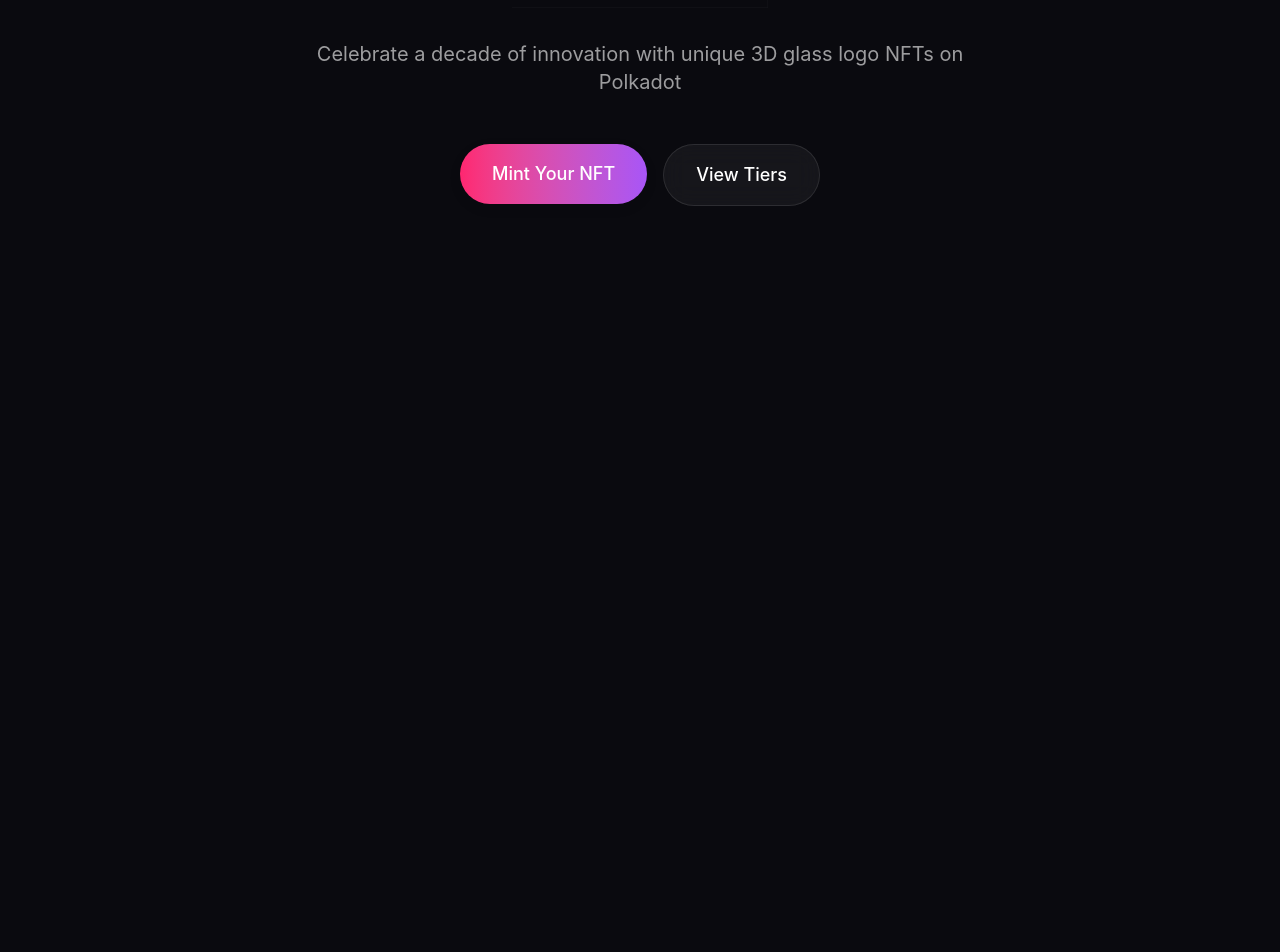
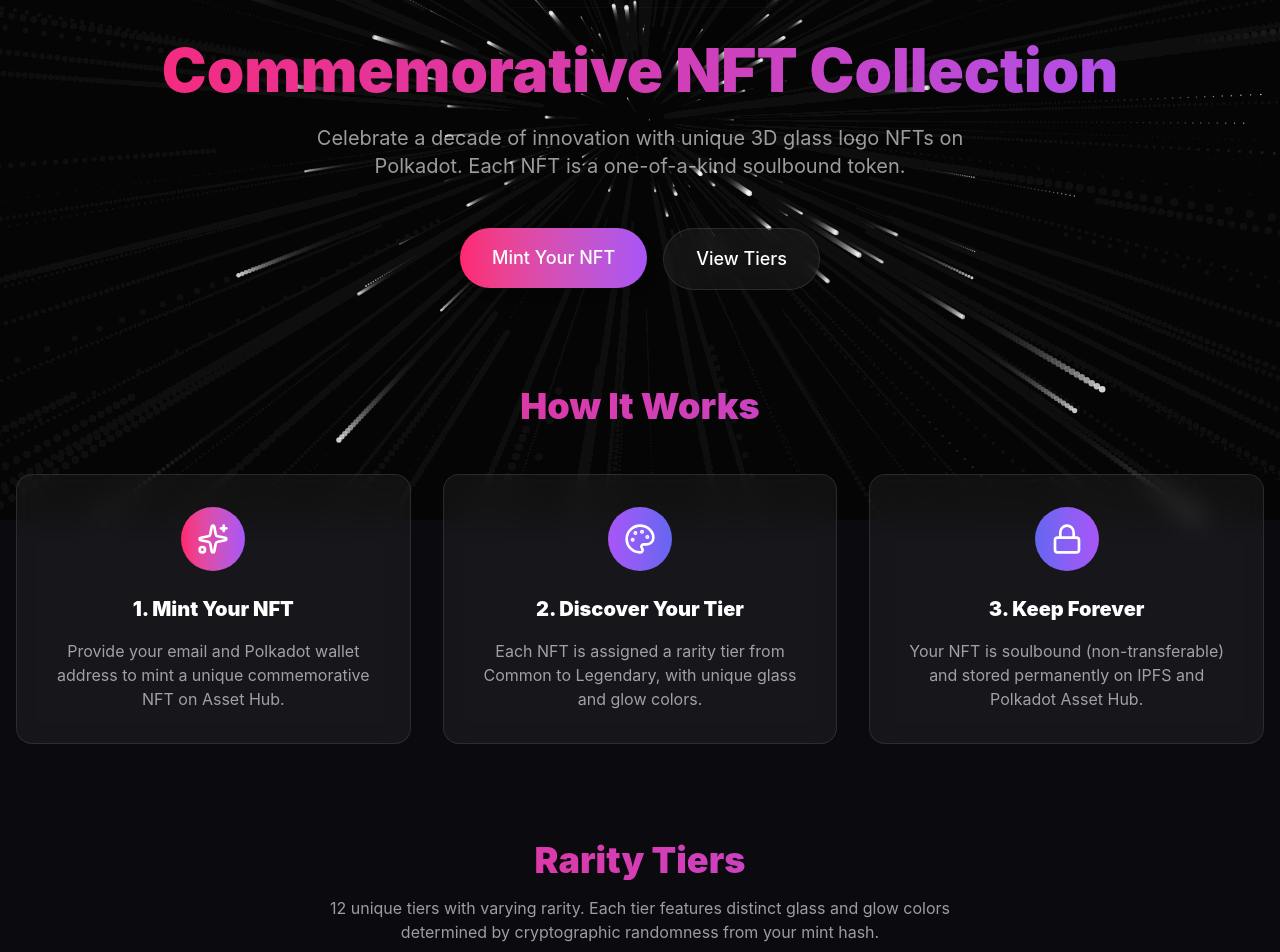
Before and after one commit to seadanda/parity-nft, a Next.js app: page / in a window 1280 px wide. Shown: the part 280-1232 px from the top of the page. Before the commit the page ends 800 px from the top, so only its background shows below. Built offline with nearby package versions, Linux system fonts and the light colour scheme; a web font is replaced by a local one.

Commit message:
Improve landing page

```diff
--- a/src/app/page.tsx
+++ b/src/app/page.tsx
@@ -1,13 +1,100 @@
+'use client';
+
 import Image from 'next/image';
 import Link from 'next/link';
-import { Button } from '@/components/ui';
+import { Button, Card } from '@/components/ui';
+import TierBadge from '@/components/TierBadge';
+import { TIERS } from '@/lib/tiers';
+import { Sparkles, Palette, Lock } from 'lucide-react';
+import { useEffect, useRef } from 'react';
 
 export default function Home() {
+  const canvasRef = useRef<HTMLCanvasElement>(null);
+
+  // Animated starfield background
+  useEffect(() => {
+    const canvas = canvasRef.current;
+    if (!canvas) return;
+
+    const ctx = canvas.getContext('2d');
+    if (!ctx) return;
+
+    const resizeCanvas = () => {
+      canvas.width = window.innerWidth;
+      canvas.height = window.innerHeight;
+    };
+
+    resizeCanvas();
+    window.addEventListener('resize', resizeCanvas);
+
+    // Create stars
+    const stars: Array<{ x: number; y: number; z: number; size: number }> = [];
+    const numStars = 200;
+
+    for (let i = 0; i < numStars; i++) {
+      stars.push({
+        x: Math.random() * canvas.width - canvas.width / 2,
+        y: Math.random() * canvas.height - canvas.height / 2,
+        z: Math.random() * 1000,
+        size: Math.random() * 2,
+      });
+    }
+
+    let animationId: number;
+    const animate = () => {
+      ctx.fillStyle = 'rgba(10, 10, 15, 0.1)';
+      ctx.fillRect(0, 0, canvas.width, canvas.height);
+
+      const centerX = canvas.width / 2;
+      const centerY = canvas.height / 2;
+
+      stars.forEach((star) => {
+        // Move star towards viewer
+        star.z -= 2;
+
+        // Reset if star passes viewer
+        if (star.z <= 0) {
+          star.z = 1000;
+          star.x = Math.random() * canvas.width - canvas.width / 2;
+          star.y = Math.random() * canvas.height - canvas.height / 2;
+        }
+
+        // Project 3D to 2D
+        const x = (star.x / star.z) * 200 + centerX;
+        const y = (star.y / star.z) * 200 + centerY;
+        const size = (1 - star.z / 1000) * star.size * 2;
+
+        // Opacity based on depth
+        const opacity = 1 - star.z / 1000;
+
+        ctx.fillStyle = `rgba(255, 255, 255, ${opacity})`;
+        ctx.beginPath();
+        ctx.arc(x, y, size, 0, Math.PI * 2);
+        ctx.fill();
+      });
+
+      animationId = requestAnimationFrame(animate);
+    };
+
+    animate();
+
+    return () => {
+      window.removeEventListener('resize', resizeCanvas);
+      cancelAnimationFrame(animationId);
+    };
+  }, []);
+
   return (
-    <main className="min-h-screen pt-24 px-4">
-      <div className="max-w-7xl mx-auto">
-        <div className="text-center space-y-12">
-          {/* Hero Logo */}
+    <main className="min-h-screen pt-24 px-4 relative">
+      {/* Animated Starfield Background */}
+      <canvas
+        ref={canvasRef}
+        className="fixed inset-0 -z-10 pointer-events-none"
+      />
+
+      <div className="max-w-7xl mx-auto relative z-10">
+        {/* Hero Section */}
+        <div className="text-center space-y-8 mb-24">
           <div className="flex justify-center mb-8">
             <Image
               src="/parity-10-years-logo.png"
@@ -15,27 +102,137 @@ export default function Home() {
               width={400}
               height={133}
               priority
-              className="w-auto h-32 sm:h-40 lg:h-48"
+              className="w-auto h-32 sm:h-40 lg:h-48 drop-shadow-2xl"
             />
           </div>
 
+          <h1 className="text-4xl sm:text-5xl lg:text-6xl font-bold mb-6 text-gradient-pink-purple">
+            Commemorative NFT Collection
+          </h1>
+
           <p className="text-xl text-text-muted max-w-2xl mx-auto">
-            Celebrate a decade of innovation with unique 3D glass logo NFTs on Polkadot
+            Celebrate a decade of innovation with unique 3D glass logo NFTs on Polkadot.
+            Each NFT is a one-of-a-kind soulbound token.
           </p>
 
-          <div className="flex gap-4 justify-center flex-wrap">
+          <div className="flex gap-4 justify-center flex-wrap pt-4">
             <Link href="/mint">
               <Button variant="primary" size="lg">
                 Mint Your NFT
               </Button>
             </Link>
-            <Button variant="secondary" size="lg" onClick={() => {
-              document.getElementById('tiers')?.scrollIntoView({ behavior: 'smooth' });
-            }}>
+            <Button
+              variant="secondary"
+              size="lg"
+              onClick={() => {
+                document.getElementById('tiers')?.scrollIntoView({ behavior: 'smooth' });
+              }}
+            >
               View Tiers
             </Button>
           </div>
         </div>
+
+        {/* 3-Step Explanation */}
+        <section className="mb-24">
+          <h2 className="text-3xl sm:text-4xl font-bold text-center mb-12 text-gradient-pink-purple">
+            How It Works
+          </h2>
+          <div className="grid grid-cols-1 md:grid-cols-3 gap-8">
+            {/* Step 1: Mint */}
+            <Card glass className="text-center p-8 hover:scale-105 transition-transform">
+              <div className="flex justify-center mb-6">
+                <div className="w-16 h-16 rounded-full bg-gradient-to-r from-parity-pink to-parity-purple flex items-center justify-center">
+                  <Sparkles className="w-8 h-8 text-white" />
+                </div>
+              </div>
+              <h3 className="text-xl font-bold mb-4">1. Mint Your NFT</h3>
+              <p className="text-text-muted">
+                Provide your email and Polkadot wallet address to mint a unique commemorative NFT on Asset Hub.
+              </p>
+            </Card>
+
+            {/* Step 2: Discover */}
+            <Card glass className="text-center p-8 hover:scale-105 transition-transform">
+              <div className="flex justify-center mb-6">
+                <div className="w-16 h-16 rounded-full bg-gradient-to-r from-parity-purple to-parity-indigo flex items-center justify-center">
+                  <Palette className="w-8 h-8 text-white" />
+                </div>
+              </div>
+              <h3 className="text-xl font-bold mb-4">2. Discover Your Tier</h3>
+              <p className="text-text-muted">
+                Each NFT is assigned a rarity tier from Common to Legendary, with unique glass and glow colors.
+              </p>
+            </Card>
+
+            {/* Step 3: Keep Forever */}
+            <Card glass className="text-center p-8 hover:scale-105 transition-transform">
+              <div className="flex justify-center mb-6">
+                <div className="w-16 h-16 rounded-full bg-gradient-to-r from-parity-indigo to-parity-purple flex items-center justify-center">
+                  <Lock className="w-8 h-8 text-white" />
+                </div>
+              </div>
+              <h3 className="text-xl font-bold mb-4">3. Keep Forever</h3>
+              <p className="text-text-muted">
+                Your NFT is soulbound (non-transferable) and stored permanently on IPFS and Polkadot Asset Hub.
+              </p>
+            </Card>
+          </div>
+        </section>
+
+        {/* Tier Showcase */}
+        <section id="tiers" className="mb-24 scroll-mt-24">
+          <h2 className="text-3xl sm:text-4xl font-bold text-center mb-4 text-gradient-pink-purple">
+            Rarity Tiers
+          </h2>
+          <p className="text-center text-text-muted mb-12 max-w-2xl mx-auto">
+            12 unique tiers with varying rarity. Each tier features distinct glass and glow colors
+            determined by cryptographic randomness from your mint hash.
+          </p>
+
+          <div className="grid grid-cols-1 sm:grid-cols-2 lg:grid-cols-3 xl:grid-cols-4 gap-6">
+            {TIERS.map((tier) => (
+              <Card
+                key={tier.name}
+                glass
+                className="p-6 hover:scale-105 transition-transform cursor-pointer"
+              >
+                <TierBadge
+                  tier={tier.name}
+                  rarity={tier.rarity}
+                  glassColor={tier.glassColor}
+                  glowColor={tier.glowColor}
+                  size="md"
+                />
+                <div className="mt-4 pt-4 border-t border-white/10">
+                  <div className="flex items-center justify-between text-sm">
+                    <span className="text-text-muted">Drop Rate</span>
+                    <span className="font-mono">
+                      {((tier.weight / TIERS.reduce((sum, t) => sum + t.weight, 0)) * 100).toFixed(1)}%
+                    </span>
+                  </div>
+                </div>
+              </Card>
+            ))}
+          </div>
+        </section>
+
+        {/* CTA Section */}
+        <section className="text-center pb-24">
+          <Card glass className="p-12 max-w-3xl mx-auto">
+            <h2 className="text-3xl sm:text-4xl font-bold mb-6 text-gradient-pink-purple">
+              Ready to Mint?
+            </h2>
+            <p className="text-xl text-text-muted mb-8">
+              Join the celebration and claim your unique piece of Parity history.
+            </p>
+            <Link href="/mint">
+              <Button variant="primary" size="lg">
+                Mint Your NFT Now
+              </Button>
+            </Link>
+          </Card>
+        </section>
       </div>
     </main>
   );
```
